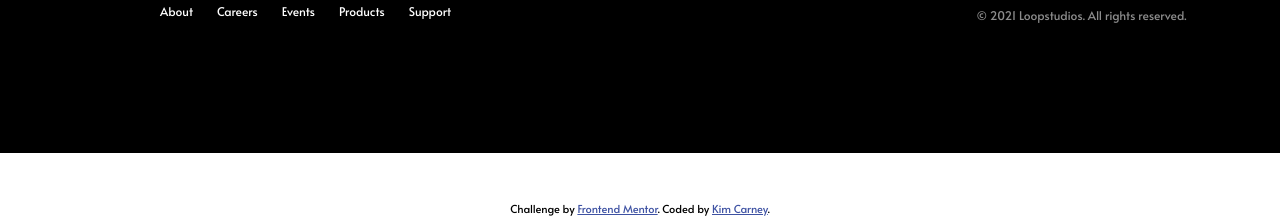
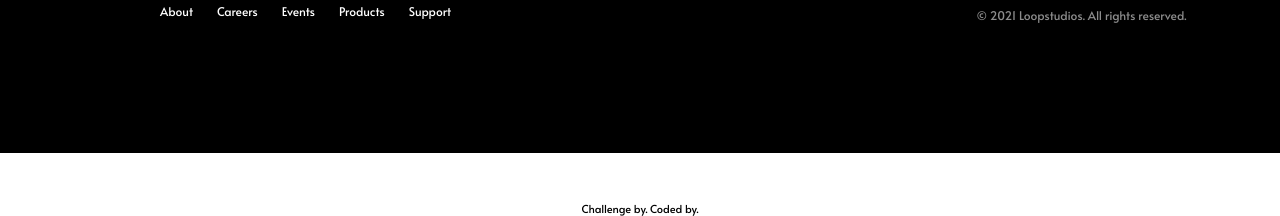
Before and after one commit to To-be-Sun/FM5-2-Loopstudios-landing-page, a plain HTML site: page index.html in a window 1280 px wide. Shown: the part 2375-2591 px from the top of the page. Drawn offline with Linux system fonts and the light colour scheme.

Commit message:
first-commit

```diff
--- a/index.html
+++ b/index.html
@@ -50,10 +50,6 @@
 
    <main>
    <div class="leader">
-  <!--<picture>
-      <source media="(min-width: 600px)" srcset="images/mobile/image-interactive.jpg">
-      <source media="(max-width: 768px)" srcset="images/desktop/image-interactive.jpg">
-    </picture>-->
     <img class="interactive" src="images/mobile/image-interactive.jpg" width="330px">
     <img class="desktop" src="images/desktop/image-interactive.jpg" width="731px">
     <div class="card">
@@ -149,8 +145,8 @@
 </footer>
 
   <div class="attribution">
-    Challenge by <a href="https://www.frontendmentor.io?ref=challenge" target="_blank">Frontend Mentor</a>.
-    Coded by <a href="#">Kim Carney</a>.
+    Challenge by.
+    Coded by.
   </div>
   <script src="main.js"></script>
 </body>
```
Also changed, not shown: style.css (+1 -41 lines), 1 other file.
